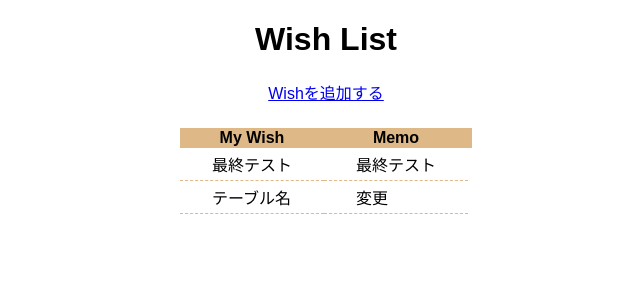
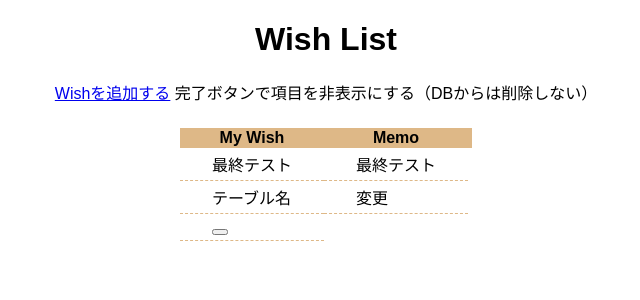
Before and after one commit to tarotyjp/docker-sample-php, a PHP site: page / in a window 1280 px wide. Shown: the top 300 px of the page, without its empty margins (314-954 px from the left). Run offline with PHP 8.4, Linux system fonts and the light colour scheme; data comes from the database, SQL or seed files in the repository.

```diff
--- a/src/learning/index.php
+++ b/src/learning/index.php
@@ -49,11 +49,11 @@ $wishes = $stmt->fetchAll(PDO::FETCH_ASSOC);
                 <td><?php echo $wish['memo']; ?></td>
             </tr>
         <?php } ?>
-<!--        完了ボタンで項目を非表示にする（DBからは削除しない）-->
-<!--        <tr>-->
-<!--            <td>-->
-<!--                <button></button></td>-->
-<!--        </tr>-->
+        完了ボタンで項目を非表示にする（DBからは削除しない）
+        <tr>
+            <td>
+                <button></button></td>
+        </tr>
         </tbody>
     </table>
 
```
